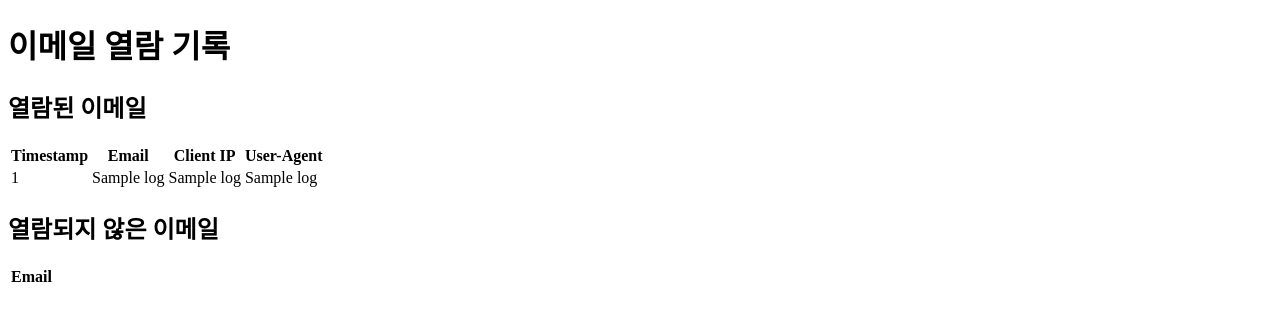
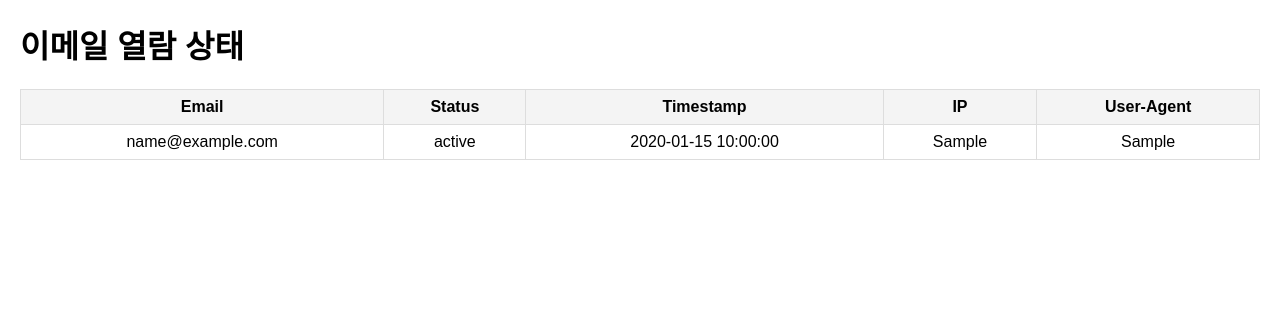
Before and after one commit to JitaeBae/tracking, a Flask app: template templates/logs.html in a window 1280 px wide. Shown: the top 321 px of the page. Run offline with Flask 2, Linux system fonts and the light colour scheme; the template is opened without the code that fills it: most values are stand-ins (such as "Sample title", 1, 10 or a date in 2020); lists and menus that the app fills with data are empty.

Commit message:
Update logs.html

```diff
--- a/templates/logs.html
+++ b/templates/logs.html
@@ -4,41 +4,51 @@
     <meta charset="UTF-8">
     <meta name="viewport" content="width=device-width, initial-scale=1.0">
     <title>이메일 열람 기록</title>
+    <style>
+        body {
+            font-family: Arial, sans-serif;
+            margin: 20px;
+        }
+        table {
+            width: 100%;
+            border-collapse: collapse;
+            margin: 20px 0;
+        }
+        table, th, td {
+            border: 1px solid #ddd;
+        }
+        th, td {
+            padding: 8px;
+            text-align: center;
+        }
+        th {
+            background-color: #f4f4f4;
+        }
+        tr:nth-child(even) {
+            background-color: #f9f9f9;
+        }
+    </style>
 </head>
 <body>
-    <h1>이메일 열람 기록</h1>
-    <h2>열람된 이메일</h2>
+    <h1>이메일 열람 상태</h1>
     <table>
         <thead>
             <tr>
+                <th>Email</th>
+                <th>Status</th>
                 <th>Timestamp</th>
-                <th>Email</th>
-                <th>Client IP</th>
+                <th>IP</th>
                 <th>User-Agent</th>
             </tr>
         </thead>
         <tbody>
-            {% for log in viewed_logs %}
+            {% for email in email_status %}
             <tr>
-                <td>{{ log[0] }}</td>
-                <td>{{ log[1] }}</td>
-                <td>{{ log[2] }}</td>
-                <td>{{ log[3] }}</td>
-            </tr>
-            {% endfor %}
-        </tbody>
-    </table>
-    <h2>열람되지 않은 이메일</h2>
-    <table>
-        <thead>
-            <tr>
-                <th>Email</th>
-            </tr>
-        </thead>
-        <tbody>
-            {% for email in not_viewed_emails %}
-            <tr>
-                <td>{{ email }}</td>
+                <td>{{ email.email }}</td>
+                <td>{{ email.status }}</td>
+                <td>{{ email.timestamp if email.timestamp else 'N/A' }}</td>
+                <td>{{ email.ip if email.ip else 'N/A' }}</td>
+                <td>{{ email.user_agent if email.user_agent else 'N/A' }}</td>
             </tr>
             {% endfor %}
         </tbody>
```
